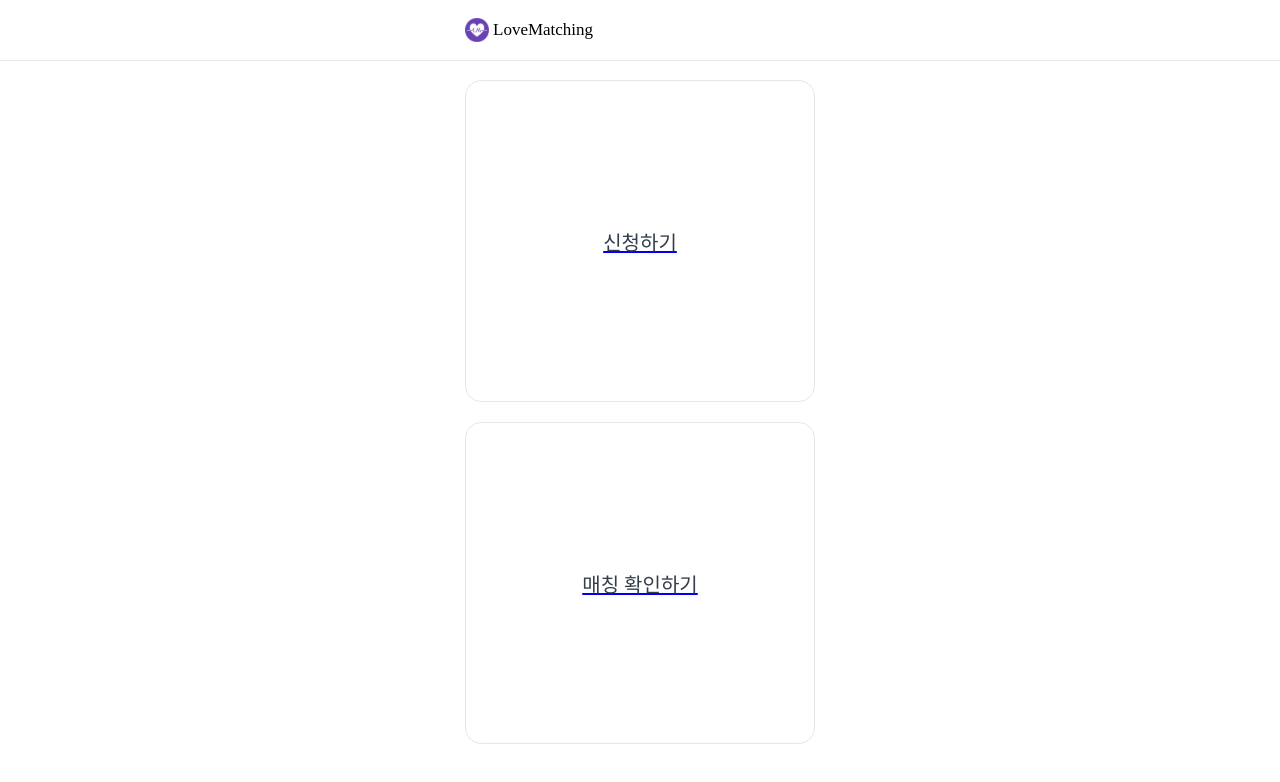
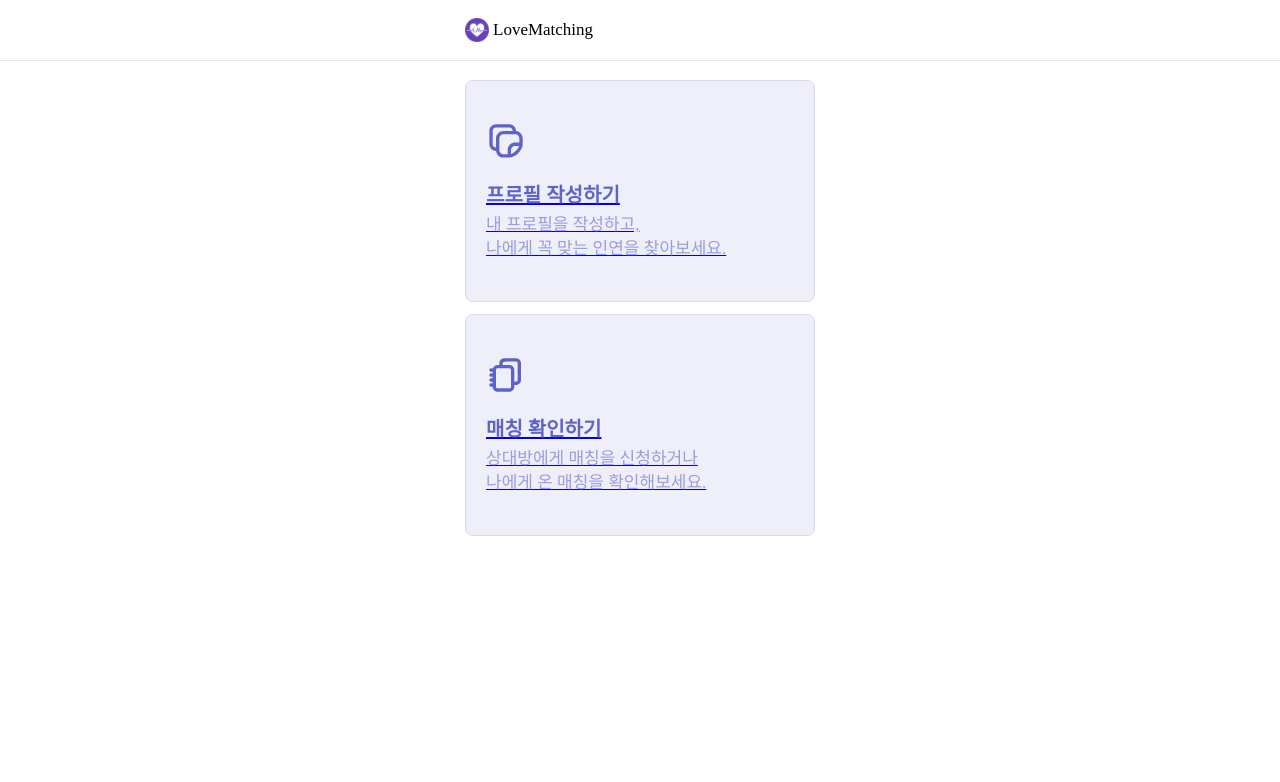
Before and after one commit to studio01Dev/lovematching, a React (Create React App) app: page / in a window 1280 px wide. Shown: the top 782 px of the page. Built offline with nearby package versions, Linux system fonts and the light colour scheme; no server answers; a web font is replaced by a local one.

Commit message:
Fix main screen

```diff
--- a/src/presentation/screen/match/main.css
+++ b/src/presentation/screen/match/main.css
@@ -1,17 +1,41 @@
 @import url("../../asset/colors.css");
 @import url("../../asset/App.css");
 
+.selection a {
+    text-decoration: none;
+}
+
 .selection {
     display: flex;
+    padding: 20px;
+    flex-direction: column;
     justify-content: center;
-    align-items: center;
-    border: 1px solid var(--grey-200);
-    border-radius: 16px;
+    align-items: flex-start;
+    gap: 20px;
+    align-self: stretch;
+    border-radius: 8px;
+    border: 1px solid #D9DAF2;
+    height: 180px;
+    background: #EFEFF9;
+    text-decoration: none !important;
+}
+
+.main-text {
+    color: #5F63C7;
     font-family: Pretendard;
-    color: var(--grey-800);
-    height: 100%;
-    margin: 20px;
-    text-decoration: none;
     font-size: 20px;
+    font-style: normal;
+    font-weight: 700;
+    line-height: 28px;
+    text-decoration: none !important;
+}
+
+.sub-text {
+    color: #9A9DDC;
+    font-family: Pretendard;
+    font-size: 17px;
+    font-style: normal;
     font-weight: 500;
+    line-height: 24px;
+    text-decoration: none !important;
 }
--- a/src/presentation/screen/match/test.js
+++ b/src/presentation/screen/match/test.js
@@ -2,10 +2,44 @@ import { Link } from "react-router-dom";
 import "./main.css"
 
 export default function Test() {
+
+    function Papers() {
+        return (
+            <svg xmlns="http://www.w3.org/2000/svg" width="40" height="40" viewBox="0 0 40 40" fill="none">
+                <path d="M10.0236 3.25537C6.34193 3.25537 3.35693 6.2402 3.35693 9.92203V23.2554C3.35693 26.937 6.34193 29.922 10.0236 29.922L10.0403 29.9304C10.427 33.6453 13.6036 36.5887 17.4202 36.5887C17.9552 36.5887 22.2203 36.5887 23.3569 36.5887C29.2769 36.5887 36.6903 29.1754 36.6903 23.2554C36.6903 22.1187 36.6903 18.1437 36.6903 17.3187C36.6903 13.5015 33.7486 10.3125 30.0336 9.9257L30.0236 9.92203C30.0236 6.2402 27.0386 3.25537 23.3569 3.25537H10.0236ZM10.0236 6.5887H23.3569C25.1986 6.5887 26.6903 8.08103 26.6903 9.92203H17.4202C13.3436 9.92203 10.0236 13.2415 10.0236 17.3187V26.5887C8.18193 26.5887 6.69027 25.097 6.69027 23.2554V9.92203C6.69027 8.08103 8.18193 6.5887 10.0236 6.5887ZM17.4202 13.2554H28.3569H29.2936C31.5303 13.2554 33.3569 15.0825 33.3569 17.3187C33.3569 17.912 33.3569 19.9637 33.3569 21.5887C31.7453 21.5887 29.6202 21.5887 29.0869 21.5887C25.0102 21.5887 21.6903 24.9087 21.6903 28.9854V33.2554C19.9986 33.2554 17.8052 33.2554 17.4202 33.2554C15.1836 33.2554 13.3569 31.4287 13.3569 29.192V28.2554V17.3187C13.3569 15.0824 15.1836 13.2554 17.4202 13.2554ZM29.0869 24.922C29.5552 24.922 31.4986 24.9187 33.0586 24.9187C32.027 28.2137 28.3519 31.8354 25.0352 32.972L25.0236 28.9854C25.0236 26.7487 26.8502 24.922 29.0869 24.922Z" fill="#5F63C7" />
+            </svg>
+        )
+    }
+
+    function Notes() {
+        return (
+            <svg xmlns="http://www.w3.org/2000/svg" width="40" height="40" viewBox="0 0 40 40" fill="none">
+                <path d="M18.3315 3.25537C15.57 3.25537 13.3317 5.4887 13.3315 8.25537V10.0262H11.6648C10.1407 9.96487 7.80134 10.9605 6.92534 13.4117L4.99818 13.3595C4.07768 13.3595 3.33135 14.104 3.33151 15.0262C3.33151 15.9484 4.07768 16.6937 4.99818 16.692H6.66485V18.3587H4.99818C4.07768 18.3587 3.33135 19.1037 3.33151 20.0254C3.33151 20.9487 4.07768 21.692 4.99818 21.692H6.66485V23.3587H4.99818C4.07768 23.3587 3.33135 24.1037 3.33151 25.0254C3.33151 25.9487 4.07768 26.6937 4.99818 26.692H6.66485V28.3587H4.99818C4.07768 28.3587 3.33135 29.1037 3.33151 30.0254C3.33151 30.9487 4.07768 31.6937 4.99818 31.692H6.66485C6.66485 34.4537 8.90335 36.6937 11.6648 36.692H23.3315C26.093 36.692 28.3315 34.4537 28.3315 31.692V30.0254L29.9982 29.9737C32.7597 29.9737 34.998 27.7404 34.9982 24.9737V8.25537C34.9982 5.48887 32.7595 3.25504 29.9982 3.25537H18.3315ZM29.9982 6.5887C30.9187 6.5887 31.665 7.3332 31.6648 8.25537V24.922C31.6648 25.8437 30.9187 26.5887 29.9982 26.5887L28.3315 26.6404V15.0262C28.3315 12.2647 26.093 10.0262 23.3315 10.0262H16.6648V8.30736C16.6648 7.38536 17.411 6.6407 18.3315 6.6407L29.9982 6.5887ZM11.6648 13.3595H23.3315C24.252 13.3595 24.9982 14.1057 24.9982 15.0262V29.9737V31.692C24.9982 32.6137 24.252 33.3604 23.3315 33.3587H11.6648C10.7443 33.3587 9.99818 32.6137 9.99818 31.692V29.9737V28.3587V15.0262C9.99818 14.5652 10.1653 14.1297 10.467 13.8284C10.7685 13.5267 11.2047 13.3595 11.6648 13.3595Z" fill="#5F63C7" />
+            </svg>
+        )
+    }
     return (
-        <div style={{ height: "40vh" }}>
-            <Link to='../form'><div className="selection">신청하기</div></Link>
-            <Link to='../input-code'><div className="selection">매칭 확인하기</div></Link>
+        <div style={{ height: "40vh", padding: 20, display: "flex", flexDirection: "column", gap: 12 }}>
+            <Link to='../form'>
+                <div className="selection">
+                    <Papers />
+                    <div style={{ display: "flex", flexDirection: "column", gap: 4 }}>
+                        <div className="main-text">프로필 작성하기</div>
+                        <div className="sub-text">내 프로필을 작성하고,<br />
+                            나에게 꼭 맞는 인연을 찾아보세요.</div>
+                    </div>
+                </div>
+            </Link>
+            <Link to='../input-code'>
+                <div className="selection">
+                    <Notes />
+                    <div style={{ display: "flex", flexDirection: "column", gap: 4 }}>
+                        <div className="main-text">매칭 확인하기</div>
+                        <div className="sub-text">상대방에게 매칭을 신청하거나<br />
+                            나에게 온 매칭을 확인해보세요.</div>
+                    </div>
+                </div>
+            </Link>
         </div>
     );
 }
```
Also changed, not shown: . gitlab-ci.yml (+11 -0 lines).
